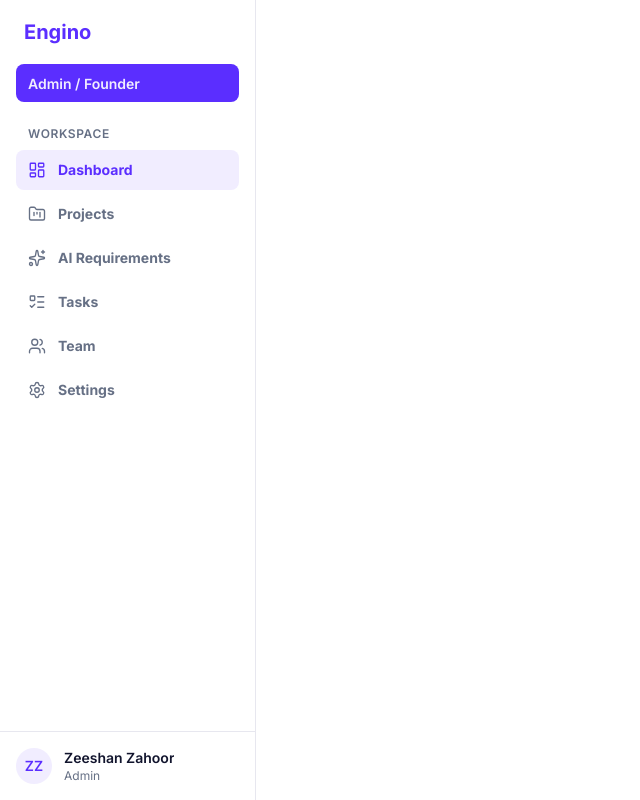
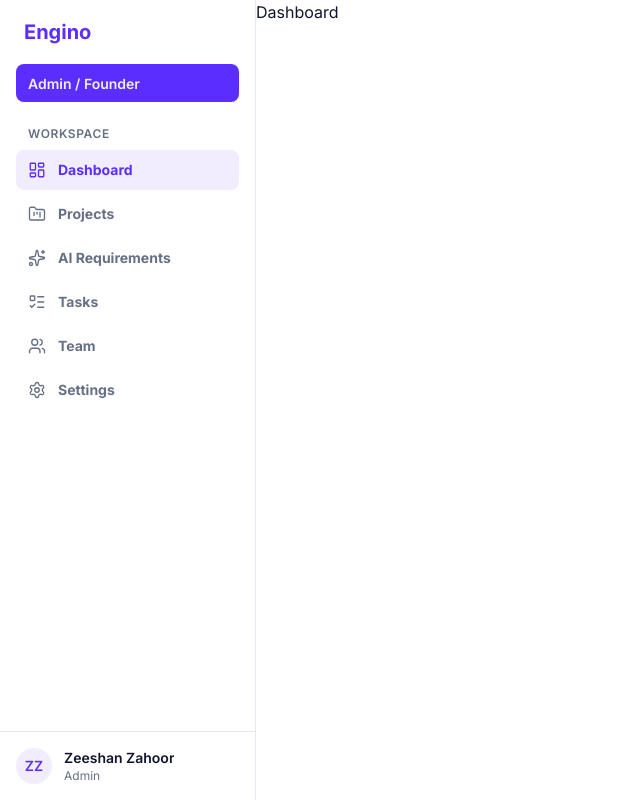
Before and after one commit to Zeeshan-Zahoor/Engino, a React (Vite) app in the folder client/: page / in a window 1280 px wide. Shown: the whole page, without its empty margins (0-640 px from the left). Built offline with nearby package versions, Linux system fonts and the light colour scheme.

Commit message:
feat(dashboard): add dashboard route

```diff
--- a/client/src/layouts/AppLayout.jsx
+++ b/client/src/layouts/AppLayout.jsx
@@ -1,12 +1,13 @@
 import Sidebar from "../components/layout/Sidebar";
+import { Outlet } from "react-router-dom";
 
 function AppLayout() {
   return (
-    <div className="min-h-screen bg-background">
+    <div className="min-h-screen bg-background flex">
         <Sidebar />
 
-        <main>
-
+        <main className="flex-1">
+            <Outlet />
         </main>
     </div>
   )
--- /dev/null
+++ b/client/src/pages/Dashboard.jsx
@@ -0,0 +1,9 @@
+import React from 'react'
+
+function Dashboard() {
+  return (
+    <div>Dashboard</div>
+  )
+}
+
+export default Dashboard
--- a/client/src/routes/index.jsx
+++ b/client/src/routes/index.jsx
@@ -1,10 +1,17 @@
 import { createBrowserRouter } from "react-router-dom";
 import AppLayout from "../layouts/AppLayout";
+import Dashboard from "../pages/Dashboard";
 
 const router = createBrowserRouter([
     {
         path: '/',
         element: <AppLayout />,
+        children: [
+            {
+                index: true,
+                element: <Dashboard />
+            }
+        ]
     },
 ]);
 
```
